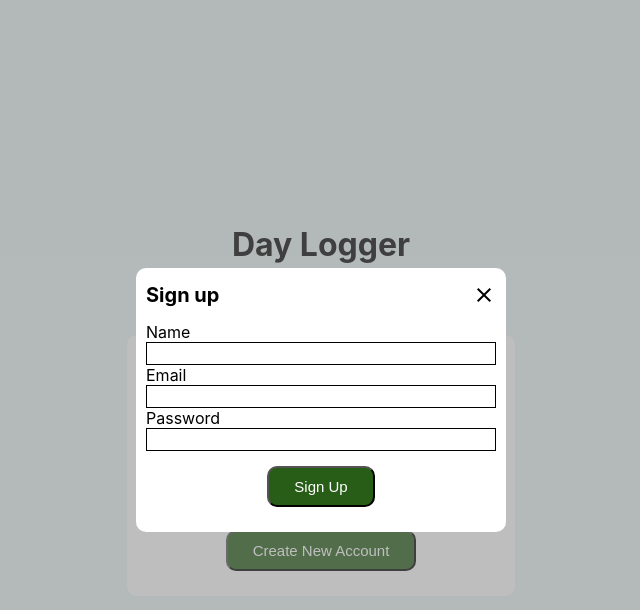
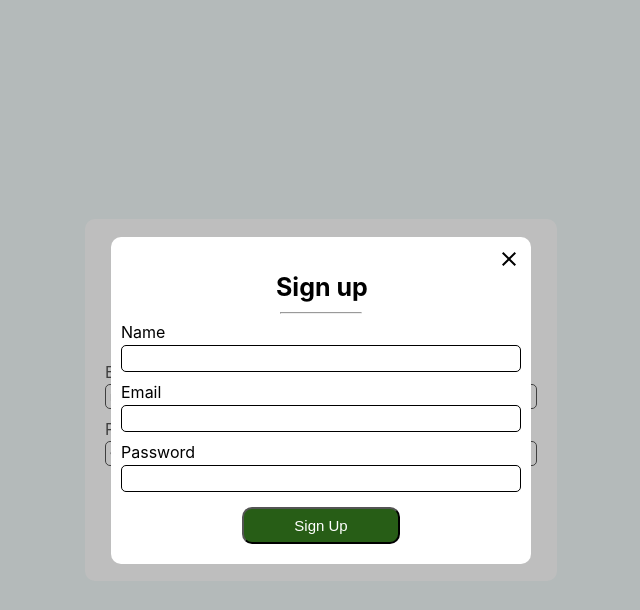
Before and after one commit to lalulula/DayLogger_ReactClient, a React (Create React App) app: page / in a window 1280 px wide. Both pictures are taken after typing "name@example.com", "Sample123" into the empty fields and a click on the button "Create New Account". Shown: the top 610 px of the page, without its empty margins (319-959 px from the left). Built offline with nearby package versions, Linux system fonts and the light colour scheme; no server answers.

Commit message:
edit login and signup page/ validator

```diff
--- a/src/App.css
+++ b/src/App.css
@@ -259,6 +259,7 @@ input#file-input{
 
 /* NOTE Login Page */
 /* The Modal (background) */
+
 .registerModal {
   display: none;
   position: fixed;
@@ -359,10 +360,13 @@ input#file-input{
   }
 }
 
-
+.login-wrap{
+  background-color: white;
+  border-radius: 10px;
+  padding: 10px;
+}
 
 .login{
-  background-color: var(--light-background-color);
   display: flex;
   height: 100vh;
   width: 100vw;
@@ -377,11 +381,14 @@ input#file-input{
 font-size:xx-large;
 font-weight: bolder;
 padding: 15px;
+padding-bottom: 0px;
 }
 .title-descrition{
   font-size:large;
   font-weight: bolder;
   padding: 15px;
+  padding-bottom: 10px;
+  padding-top: 10px;
 }
 
 .white-box{
@@ -398,18 +405,20 @@ padding: 15px;
 .login-email-wrap{
   margin-bottom: 10px;
 }
-
+.login-button-wrap{
+  text-align: -webkit-center;
+}
 .login-button{
   font-size: 15px;
   -webkit-box-sizing: border-box;
-  width: 100%;
+  width: 50%;
   background-color: rgb(58, 99, 197);
   text-align: center;
   padding: 7px;
   border-radius: 10px;
   color: #ffffff;
-  margin-top: 10px;
-  margin-bottom: 15px;
+  margin-top: 15px;
+  margin-bottom: 10px;
 }
 
 .login-signup-button-wrap{
@@ -417,18 +426,30 @@ padding: 15px;
 }
 
 .login-signup-button{
+  font-size: 13px;
+  background-color: white;
+  text-align: center;
+  display:inline-block;
+  border:0;
+  text-decoration: underline;
+  padding: 10px;
+  color: #275D16;
+}
+
+.login-signup-button2{
   font-size: 15px;
   background-color: #275D16;
   text-align: center;
   display:inline-block;
-  padding: 10px;
-  padding-left: 25px;
-  padding-right: 25px;
+  padding: 8px;
+  padding-left: 50px;
+  padding-right: 50px;
   border-radius: 10px;
-  color: #ffffff;
-  margin: 15px;
+  color: white;
+  margin: 5px;
+  margin-bottom: 10px;
+  text-decoration:none
 }
-
 
 .signup-background{
   background-color: rgba(126, 126, 126, 0.5);
@@ -447,7 +468,7 @@ padding: 15px;
 }
 
 .signup-white-box{
-  width: 350px;
+  width: 400px;
   background-color: #ffffff;
   border-radius: 10px;
   padding: 10px;
@@ -455,13 +476,14 @@ padding: 15px;
 
 .signup-title{
   display: flex;
-  text-align: left;
+  text-align: center;
   font-size: 20px;
   font-weight:bolder;
   justify-content: space-between;
   margin-bottom: 10px;
-  padding-top: 5px;
-  padding-bottom: 5px;
+  /* padding-top: 5px; */
+  /* padding-bottom: 5px; */
+  padding-left: 155px;
 }
 
 .signup-input-wrap{
--- a/src/App.js
+++ b/src/App.js
@@ -7,6 +7,8 @@ import Login from "./components/Login";
 import SignUp from "./components/SignUp";
 import ProfilePage from "./components/ProfilePage";
 import defaultpImg from "./defaultpImg.jpg";
+
+import AdminPage from "./components/AdminPage";
 import { getUserAPI } from "./api/userAPI";
 
 function App() {
@@ -173,6 +175,7 @@ function App() {
           {isProfilePage && (
             <ProfilePage setProfile={setProfile} profile={profile} />
           )}
+          {/* {isAdmin && <AdminPage />} */}
         </>
       )}
     </React.Fragment>
--- a/src/components/Login.js
+++ b/src/components/Login.js
@@ -28,7 +28,7 @@ const Login = ({ user, setUser, pwd, setPwd, setProfile }) => {
         setProfile(user);
         console.log("login successful");
       } else {
-        setErrMsg("Error: there is no such user");
+        setErrMsg("Error: There is no such user");
       }
     } else {
       setErrMsg("Error: Invalid email and/or password");
@@ -39,14 +39,26 @@ const Login = ({ user, setUser, pwd, setPwd, setProfile }) => {
       <div className="login-wrap">
         <div className="title">
           <div className="title-notes">Day Logger</div>
+          <hr
+            style={{
+              width: "150px",
+            }}
+          ></hr>
           <div className="title-descrition">
-            Organize all your thoughts in one place.
+            Welcome back! Login to access the day logger.
           </div>
         </div>
         <div className="white-box">
           <div className="inputs">
             <div className="login-email-wrap">
-              <div className="login-email">Email</div>
+              <div
+                className="login-email"
+                style={{
+                  paddingBottom: "2px",
+                }}
+              >
+                Email
+              </div>
               <input
                 type="email"
                 ref={userRef}
@@ -54,15 +66,30 @@ const Login = ({ user, setUser, pwd, setPwd, setProfile }) => {
                 onChange={(e) => setUser(e.target.value)}
                 value={user}
                 required
+                style={{
+                  padding: "4px",
+                  borderRadius: "5px",
+                }}
               />
             </div>
             <div>
-              <div className="login-password">Password</div>
+              <div
+                className="login-password"
+                style={{
+                  paddingBottom: "2px",
+                }}
+              >
+                Password
+              </div>
               <input
                 type="password"
                 onChange={(e) => setPwd(e.target.value)}
                 value={pwd}
                 required
+                style={{
+                  padding: "4px",
+                  borderRadius: "5px",
+                }}
               />
             </div>
           </div>
@@ -73,10 +100,12 @@ const Login = ({ user, setUser, pwd, setPwd, setProfile }) => {
           >
             {errMsg}
           </div>
-          <button className="login-button" onClick={login}>
-            Log in
-          </button>
-          <hr />
+          <div className="login-button-wrap">
+            <button className="login-button" onClick={login}>
+              Log in
+            </button>
+          </div>
+
           <div className="login-signup-button-wrap">
             <button className="login-signup-button" onClick={openSignup}>
               Create New Account
--- a/src/components/SignUp.js
+++ b/src/components/SignUp.js
@@ -22,7 +22,9 @@ const SignUp = () => {
       );
   };
   const validatePassword = (password) => {
-    return password.length >= 6;
+    return String(password).match(
+      /^(?=.*?[A-Z])(?=.*?[a-z])(?=.*?[0-9]).{8,}$/
+    );
   };
 
   const closeSignupModal = () => {
@@ -31,12 +33,20 @@ const SignUp = () => {
 
   const handleFormSubmit = (event) => {
     event.preventDefault();
-    console.log(name, email, pwd);
-    if (validateEmail(email) && validatePassword(pwd)) {
-      registerAPI(name, email, pwd).then((result) => {
-        console.log("sucessully registered");
-        window.location.reload();
-      });
+    // console.log(name, email, pwd);
+    if (validateEmail(email)) {
+      if (validatePassword(pwd)) {
+        registerAPI(name, email, pwd).then((result) => {
+          alert("sucessully registered");
+          window.location.reload();
+        });
+      } else {
+        setErrMsg(
+          "Password should include: at least 8 characters, 1 number, 1 lower and 1 uppercase letter"
+        );
+      }
+    } else {
+      setErrMsg("Email is invalid");
     }
   };
   return (
@@ -44,28 +54,32 @@ const SignUp = () => {
       <div className="signup">
         <div className="signup-white-box">
           <div className="signup-title">
-            <div>Sign up</div>
-            {/* <div
-              className="material-icons clickable"
-              onClick={closeSignupModal}
-            >
-              lc_close
-            </div> */}
+            <div style={{ paddingTop: "25px", fontSize: "25px" }}>Sign up</div>
             <CloseIcon onClick={closeSignupModal} sx={{ cursor: "pointer" }} />
           </div>
+          <hr
+            style={{
+              width: "80px",
+            }}
+          ></hr>
           <div className="signup-inputs">
             <div className="signup-input-wrap">
-              <div>Name</div>
+              <div style={{ paddingBottom: "3px" }}>Name</div>
               <input
                 className="signup-name"
                 type="text"
                 onChange={(e) => setName(e.target.value)}
                 value={name}
                 required
+                style={{
+                  padding: "5px",
+                  marginBottom: "10px",
+                  borderRadius: "5px",
+                }}
               />
             </div>
             <div className="signup-input-wrap">
-              <div>Email</div>
+              <div style={{ paddingBottom: "3px" }}>Email</div>
               <input
                 className="signup-email"
                 type="email"
@@ -73,16 +87,26 @@ const SignUp = () => {
                 onChange={(e) => setEmail(e.target.value)}
                 value={email}
                 required
+                style={{
+                  padding: "5px",
+                  marginBottom: "10px",
+                  borderRadius: "5px",
+                }}
               />
             </div>
             <div className="signup-input-wrap">
-              <div>Password</div>
+              <div style={{ paddingBottom: "3px" }}>Password</div>
               <input
                 className="signup-password"
                 type="password"
                 onChange={(e) => setPwd(e.target.value)}
                 value={pwd}
                 required
+                style={{
+                  padding: "5px",
+                  marginBottom: "10px",
+                  borderRadius: "5px",
+                }}
               />
             </div>
           </div>
@@ -94,7 +118,7 @@ const SignUp = () => {
             {errMsg}
           </div>
           <div className="login-signup-button-wrap">
-            <button className="login-signup-button" onClick={handleFormSubmit}>
+            <button className="login-signup-button2" onClick={handleFormSubmit}>
               Sign Up
             </button>
           </div>
```
Also changed, not shown: src/components/AdminPage.js (added, +12 -0 lines).
